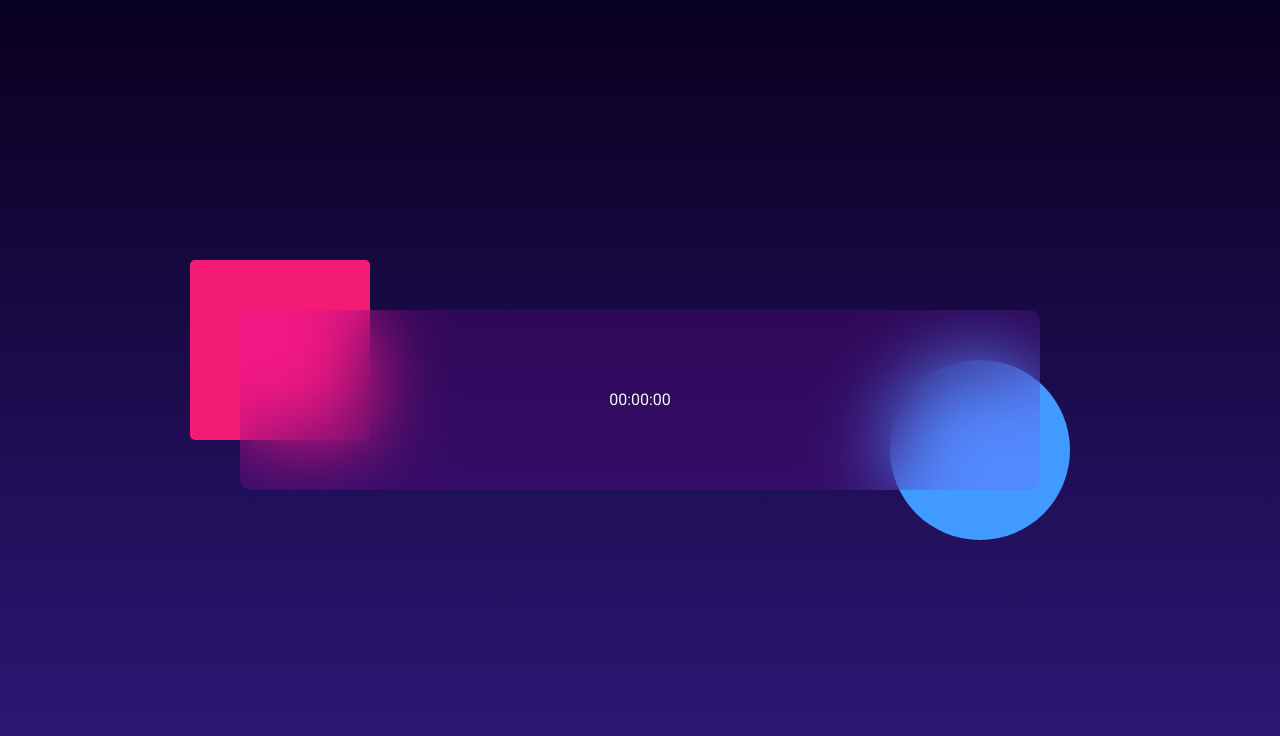
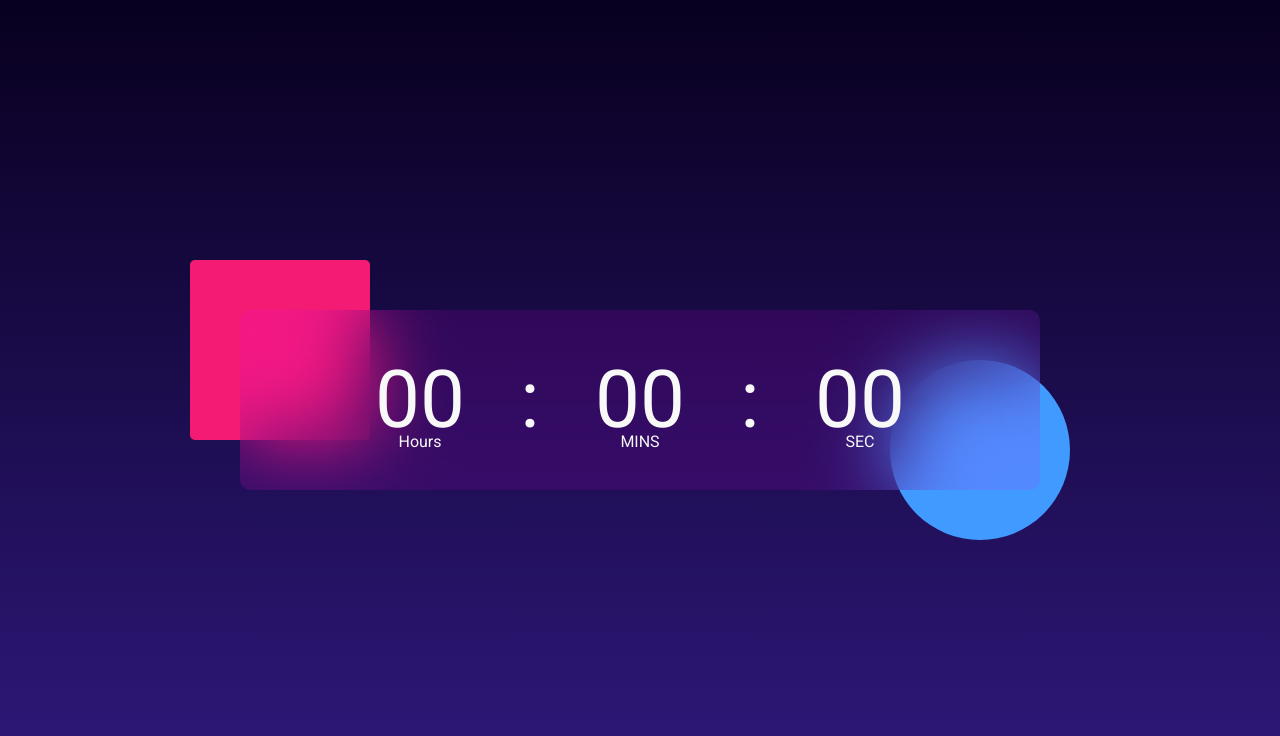
Before and after one commit to Arunsamuvel/Digital-Clock, a plain HTML site: page index.html in a window 1280 px wide. Drawn offline with Linux system fonts and the light colour scheme.

Commit message:
completed the html and css

```diff
--- a/index.html
+++ b/index.html
@@ -13,7 +13,12 @@
   <body>
     <div class="hero">
       <div class="container">
-        <div class="clock">00:00:00</div>
+        <div class="clock">
+          <span id="hrs">00</span><span>:</span>
+          <span id="mins">00</span>
+          <span>:</span>
+          <span id="sec">00</span>
+        </div>
       </div>
     </div>
 
--- a/styles/style.css
+++ b/styles/style.css
@@ -78,3 +78,26 @@ img {
   bottom: -50px;
   z-index: -1;
 }
+.clock span {
+  font-size: 80px;
+  width: 110px;
+  display: inline-block;
+  text-align: center;
+  position: relative;
+}
+.clock span::after {
+  font-size: 16px;
+  position: absolute;
+  bottom: -5px;
+  left: 50%;
+  transform: translate(-50%);
+}
+#hrs::after {
+  content: "Hours";
+}
+#mins::after {
+  content: "MINS";
+}
+#sec::after {
+  content: "SEC";
+}
```
